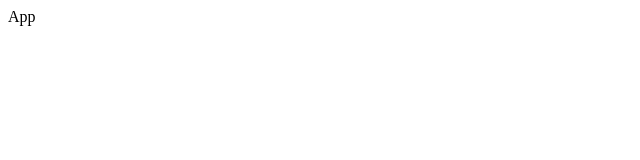
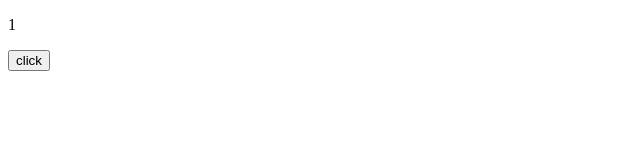
Before and after one commit to ifer-itcast/saga, a React (Create React App) app: page / in a window 1280 px wide. Shown: the top 160 px of the page, without its empty margins (0-640 px from the left). Built offline with nearby package versions, Linux system fonts and the light colour scheme.

Commit message:
用Redux实现一个计数器

```diff
--- a/package.json
+++ b/package.json
@@ -8,7 +8,10 @@
     "@testing-library/user-event": "^7.1.2",
     "react": "^16.13.1",
     "react-dom": "^16.13.1",
-    "react-scripts": "3.4.3"
+    "react-redux": "^7.2.1",
+    "react-scripts": "3.4.3",
+    "redux": "^4.0.5",
+    "redux-saga": "^1.1.3"
   },
   "scripts": {
     "start": "react-scripts start",
--- a/src/App.jsx
+++ b/src/App.jsx
@@ -1,13 +1,11 @@
-import React, { Component } from 'react';
-
-class App extends Component {
+import React, { Component } from "react";
+import Counter from "./pages/counter";
+export default class App extends Component {
     render() {
         return (
             <div>
-                App
+                <Counter />
             </div>
         );
     }
 }
-
-export default App;
--- a/src/index.js
+++ b/src/index.js
@@ -1,5 +1,12 @@
-import React from 'react';
-import ReactDOM from 'react-dom';
-import App from './App';
+import React from "react";
+import ReactDOM from "react-dom";
+import { Provider } from "react-redux";
+import store from "./store";
+import App from "./App";
 
-ReactDOM.render(<App/>, document.querySelector('#root'));
+ReactDOM.render(
+    <Provider store={store}>
+        <App />
+    </Provider>,
+    document.querySelector("#root")
+);
--- /dev/null
+++ b/src/pages/counter/index.jsx
@@ -0,0 +1,22 @@
+import React, { Component } from 'react'
+import { connect } from "react-redux";
+import { increment } from './store/actionCreators';
+class Counter extends Component {
+    render() {
+        return (
+            <div>
+                <p>
+                    {this.props.counter}
+                </p>
+                <button onClick={this.props.increment}>click</button>
+            </div>
+        )
+    }
+}
+const mapStateToProps = state => {
+    return {
+        counter: state.counter,
+    };
+};
+
+export default connect(mapStateToProps, { increment })(Counter);
--- /dev/null
+++ b/src/pages/counter/store/actionCreators.js
@@ -0,0 +1,9 @@
+import {
+    INCREMENT
+} from './actionTypes';
+
+export const increment = () => {
+    return {
+        type: INCREMENT
+    }
+};
--- /dev/null
+++ b/src/pages/counter/store/actionTypes.js
@@ -0,0 +1 @@
+export const INCREMENT = 'INCREMENT';
--- /dev/null
+++ b/src/pages/counter/store/index.js
@@ -0,0 +1,7 @@
+import reducer from './reducer';
+import * as actionCreators from './actionCreators';
+
+export {
+    reducer,
+    actionCreators
+};
--- /dev/null
+++ b/src/pages/counter/store/reducer.js
@@ -0,0 +1,14 @@
+import {
+    INCREMENT
+} from './actionTypes';
+
+const counter = (state = 1, action = {}) => {
+    switch (action.type) {
+        case INCREMENT:
+            return state + 1;
+        default:
+            return state;
+    }
+}
+
+export default counter;
--- /dev/null
+++ b/src/store/index.js
@@ -0,0 +1,9 @@
+import {
+    createStore,
+} from 'redux';
+import rootReducer from './reducers';
+const store = createStore(
+    rootReducer,
+    window.__REDUX_DEVTOOLS_EXTENSION__ && window.__REDUX_DEVTOOLS_EXTENSION__()
+);
+export default store;
--- /dev/null
+++ b/src/store/reducers.js
@@ -0,0 +1,5 @@
+import { combineReducers } from 'redux';
+import { reducer as counterReducer } from '../pages/counter/store';
+export default combineReducers({
+    counter: counterReducer
+});
```
Also changed, not shown: 2 other files (tests, documents, lock files or other folders).
